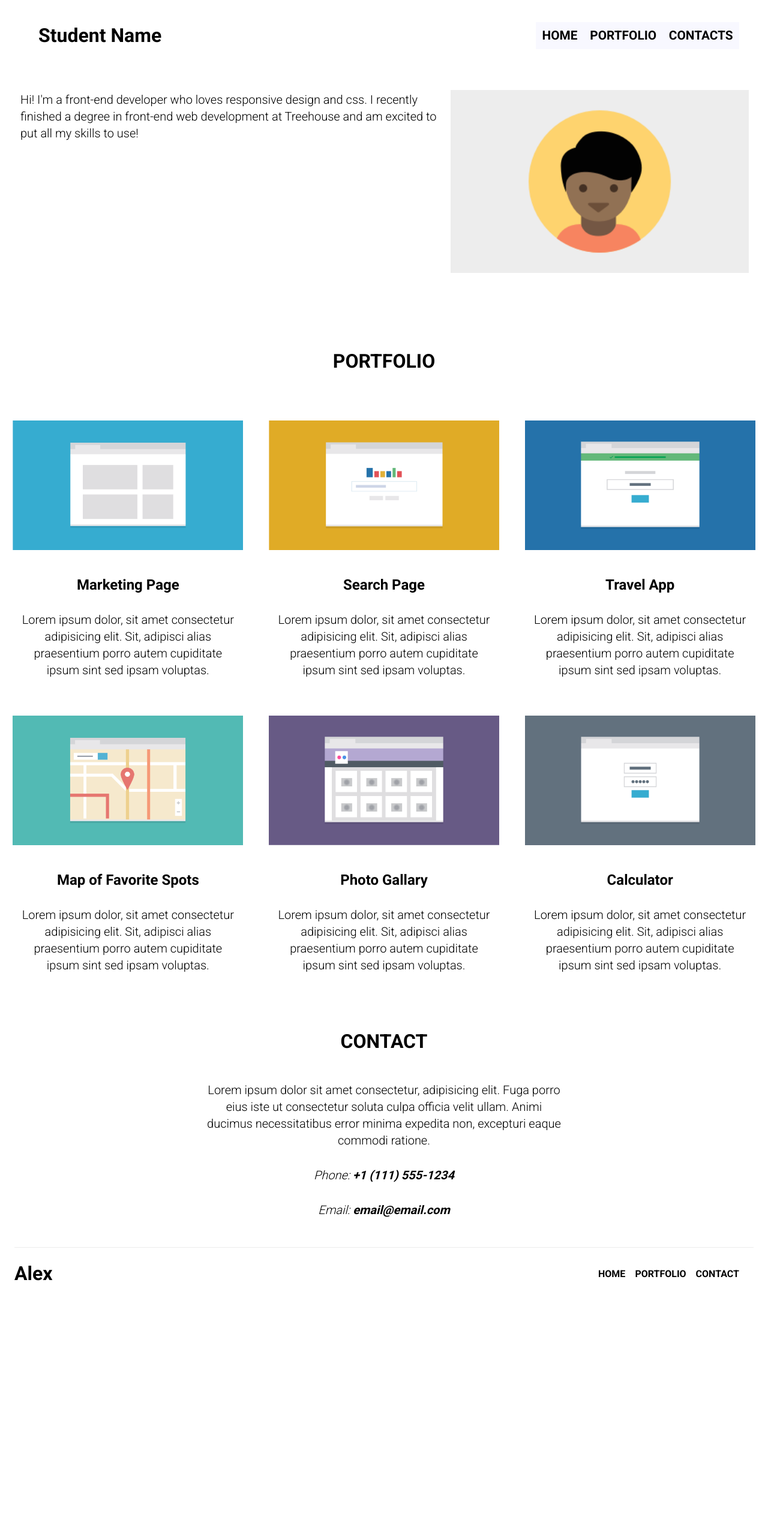
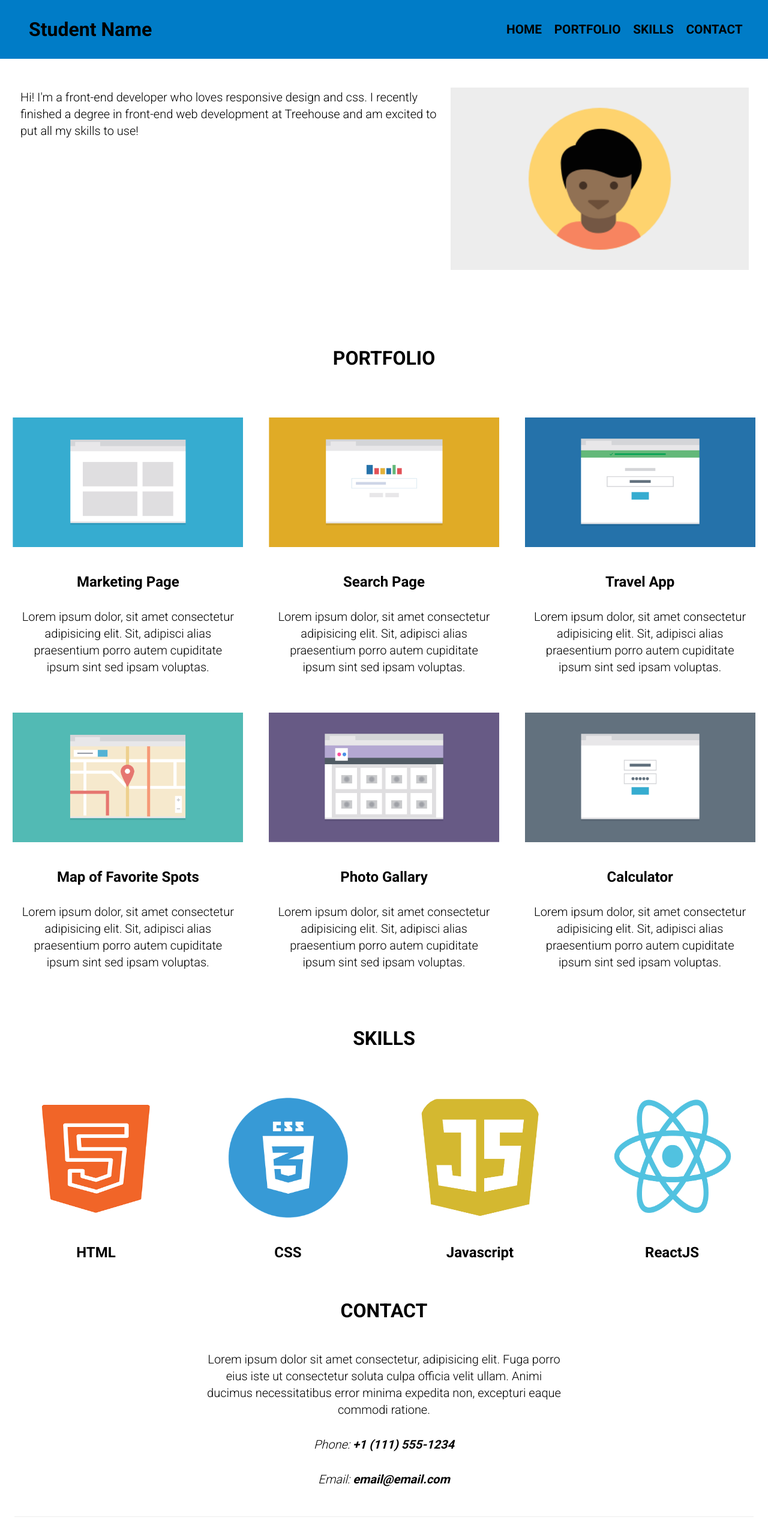
Before and after one commit to tuckcity/techdegree-project-2, a plain HTML site: page index.html in a window 1280 px wide. Shown: the top 2559 px of the page at 60% size. Before the commit the page ends 2182 px from the top, so only its background shows below. Drawn offline with Linux system fonts and the light colour scheme.

Commit message:
added skills section, colored nav bar, and button hover effects

```diff
--- a/css/styles.css
+++ b/css/styles.css
@@ -4,139 +4,270 @@
     padding: 0;
 }
 
-/* debug border */
-/* .main-header,
-.main-nav,
-.main-nav li,
-.footer,
-.portfolio,
-.contacts {
-    border: 1px solid red;
-} */
+body {
+    max-width: 1300px;
+    margin: auto;
+    font-family: 'Roboto', sans-serif;
+}
+
+/* Image scaling and text centering */
+img {
+    max-width: 90%;
+    min-width: 25%;
+    display: block;
+    margin: 2em auto;
+}
+
+p {
+    text-align: center;
+    margin: 1.5em auto;
+    line-height: 1.4;
+    max-width: 85%;
+    font-size: 1.25em;
+    font-weight: 300;
+}
 
 /* NAVBAR */
-/* .main-header,
-.main-nav,
-.bio {
-    display: flex;
-    flex-direction: column;
-    align-items: center;
-    text-align: center;
-} */
-
 .main-header {
-    width: 320px;
     margin: auto;
+    padding: 1em;
+    background-color: #007CC7;
 }
 
-.name,
-.main-nav li,
+.name {
+    text-align: center;
+    font-size: 2em;
+    padding-bottom: .5em;
+    margin: auto;
+    border-bottom: solid 1px rgb(26, 26, 26, .5);
+}
+
+.main-nav {
+    margin:auto;
+}
+
+.main-nav ul {
+    list-style-type: none;
+    margin: auto;
+    padding: 0;
+}
+
+.button {
+    display: block;
+    padding: .5em;
+    margin: .5em auto;
+    color: black;
+    background-color: #007CC7;
+    max-width: 50%;
+    font-size: 1.3em;
+    font-weight: bold;
+    text-decoration: none;
+    text-align: center;
+    text-transform: uppercase;
+}
+.button:hover {
+    background-color: #4DA8DA;
+    border-radius: 1em;
+    transition: .5s;
+}
+
 .bio {
-    padding: 10px 15px;
-    margin: 10px;
+    margin-top: 1em;
+}
+
+.bio-image {
+    max-width: 70%;
+    margin-top: 0;
+}
+
+/* PORTFOLIO */
+
+.portfolio h1 {
+    margin: 2em auto 1.5em;
+    text-align: center;
+    text-transform: uppercase;
+}
+
+.project h2 {
+    margin: auto;
+    padding: .5em;
+    padding-bottom: 0;
     text-align: center;
 }
 
-ul {
-    list-style-type: none;
-}
+/* SKILLS */
 
-.button {
-    background-color:white;
-    color: black;
-    padding: 10px 15px;
-    text-decoration: none;
+.skills h1 {
+    margin: 2em auto 1.5em;
+    text-align: center;
     text-transform: uppercase;
 }
 
-/* .bio {
+.skills h2 {
     margin: auto;
-} */
-
-.bio-image {
-    width: 280px;
-    margin: 2em 0 2em 0;
+    padding: .5em;
+    padding-bottom: 0;
+    text-align: center;
+}
+.skills-image {
+    width: 200px;
+    height: 200px;
+    border-radius: 20%;
 }
 
-/* PORTFOLIO */
-/* .portfolio,
-.project {
-    display: flex;
-    flex-direction: column;
-    align-items: center;
-    text-align: center;
-    flex-wrap: wrap;
-} */
-
-.portfolio {
-    margin: auto;
-}
-
-.portfolio h1 {
-    margin: 1em;
-}
-
-.project-image {
-    width: 300px;
-    margin: .5em;
-}
-
-.project h2 {
-    padding: 1em 0 0 0;
-}
-
-.project p {
-    margin: 1em;
-    padding-bottom: 1em;
-}
 
 /* CONTACTS */
+
 .contact {
-    display: flex;
-    flex-direction: column;
-    align-items: center;
-    text-align: center;
-    width: 320px;
+    max-width: 700px;
     margin: auto;
 }
 
 .contact h1 {
-    margin: 1em;
+    margin: 2em auto 1.5em;
+    text-align: center;
+    text-transform: uppercase;
 }
 
-.contact-address {
-    padding: 1em;
-    margin: 1em;
+/* FOOTER */
+.footer {
+    display: flex;
+    justify-content: space-between;
+    align-items: center;
+    margin: 3em 1.5em 1em;
+    padding: 1.5em 0;
+    border-top: 1px solid rgba(220,220,220,.5);
+}
+.footer-name {
+    font-size: 1em;
+}
+.btn-footer {
+    text-decoration: none;
+    text-transform: uppercase;
+    color: black;
+    font-weight: bold;
 }
 
-.contact-address p {
-    padding: 1em;
-    margin-top: 0;
-    margin-bottom: 0;
+.footer-nav ul li {
+    padding: .5em;
 }
 
+.footer-nav ul {
+    display: flex;
+    list-style: none;
+}
+
+.hide-small {
+    display: none;
+}
+
+/* ------------ MEDIA QUERIES ------------------------- */
+
+@media (min-width: 768px) {
+
+/* HEADER */
+      header,
+      .main-header,
+      .bio,
+      .main-nav ul {
+          display: flex;
+      }
+      .main-nav ul{
+          justify-content: space-around;
+      }
+      .main-header {
+          margin: 0;
+      }
+      .name {
+          margin: auto 3em;
+      }
+      .button {
+          max-width: none;
+      }
+
+      .bio {
+          padding: 1.5em;
+          flex-direction: row-reverse;
+          justify-content: space-between;
+          align-items: flex-start;
+      }
+
+      .bio img {
+          padding: .5em;
+          flex: 1 25%;
+      }
+      .bio p {
+          margin: 0;
+          text-align: left;
+          padding: .5em;
+          flex: 2 25%;
+      }
+
+      header,
+      .main-header {
+          flex-direction: column;
+      }
+
+/* PORTFOLIO */
+      .project-wrapper {
+          display: flex;
+          flex-wrap: wrap;
+          justify-content: space-between;
+      }
+      .project {
+          flex: 50%;
+      }
+      .skills-wrapper {
+          display: flex;
+          flex-wrap: wrap;
+          justify-content: space-between;
+      }
+      .skill {
+          flex: 50%;
+      }
 
 /* FOOTER */
-.footer,
-.footer-nav {
-    display: flex;
-    align-items: center;
-    justify-content: space-between;
-}
+      .footer-name {
+          font-size: 1.5em;
+      }
+      .hide-small {
+          display: block;
+      }
+      .hide-big {
+          display: none;
+      }
 
-.footer {
-    width: 320px;
-    margin: auto;
-}
+  }
+
+  @media (min-width: 1024px) {
+
+/* HEADER */
+        .main-header {
+            flex-direction: row;
+            justify-content: space-between;
+            margin: 0;
+        }
+        .name {
+            margin: auto 1em;
+            border: none;
+            padding: 0;
+        }
+        .main-nav {
+            margin: auto 1em;
+        }
+
+/* PORTFOLIO */
+        .project-wrapper {
+            display: flex;
+            flex-wrap: wrap;
+            justify-content: space-between;
+        }
+        .project {
+            flex: 33%;
+        }
+        .skill {
+            flex: 25%;
+        }
 
 
-/* Media Queries */
-
-@media (min-width: 768px) {
-    .portfolio,
-    .project {
-    flex-wrap: wrap;
-}
-
-
-}
+  }
--- a/css/styles1.css
+++ /dev/null
@@ -1,213 +0,0 @@
-* {
-    box-sizing: border-box;
-    margin: 0;
-    padding: 0;
-}
-
-body {
-    max-width: 1300px;
-    margin: auto;
-    font-family: 'Roboto', sans-serif;
-}
-
-/* Image scaling and text centering */
-img {
-    max-width: 90%;
-    min-width: 25%;
-    display: block;
-    margin: 2em auto;
-}
-
-p {
-    text-align: center;
-    margin: 1.5em auto;
-    line-height: 1.4;
-    max-width: 85%;
-    font-size: 1.25em;
-    font-weight: 300;
-}
-
-/* NAVBAR */
-.main-header {
-    margin: auto;
-    padding: 1em;
-}
-
-.name {
-    text-align: center;
-    font-size: 2em;
-    margin: auto;
-}
-
-.main-nav {
-    margin:auto;
-}
-
-.main-nav ul {
-    list-style-type: none;
-    margin: auto;
-    padding: 0;
-}
-
-.button {
-    display: block;
-    padding: .5em;
-    margin: 1em auto;
-    color: black;
-    background-color: ghostwhite;
-    max-width: 50%;
-    font-size: 1.3em;
-    font-weight: bold;
-    text-decoration: none;
-    text-align: center;
-    text-transform: uppercase;
-}
-
-.bio-image {
-    max-width: 70%;
-    margin-top: 0;
-}
-
-/* PORTFOLIO */
-
-.portfolio h1 {
-    margin: 2em auto 1.5em;
-    text-align: center;
-    text-transform: uppercase;
-}
-
-.project h2 {
-    margin: auto;
-    padding: .5em;
-    padding-bottom: 0;
-    text-align: center;
-}
-
-/* CONTACTS */
-
-.contact {
-    max-width: 700px;
-    margin: auto;
-}
-
-.contact h1 {
-    margin: 2em auto 1.5em;
-    text-align: center;
-    text-transform: uppercase;
-}
-
-/* FOOTER */
-.footer {
-    display: flex;
-    justify-content: space-between;
-    align-items: center;
-    margin: 3em 1.5em 1em;
-    padding: 1.5em 0;
-    border-top: 1px solid rgba(220,220,220,.5);
-}
-
-.btn-footer {
-    text-decoration: none;
-    text-transform: uppercase;
-    color: black;
-    font-weight: bold;
-}
-
-.footer-nav ul li {
-    padding: .5em;
-}
-
-.footer-nav ul {
-    display: flex;
-    list-style: none;
-}
-
-.hide-small {
-    display: none;
-}
-
-
-  /* MEDIA */
-
-  @media (min-width: 768px) {
-
-/* HEADER */
-      header,
-      .main-header,
-      .bio,
-      .main-nav ul {
-          display: flex;
-      }
-
-      .button {
-          max-width: none;
-      }
-
-      .bio {
-          padding: 1.5em;
-          flex-direction: row-reverse;
-          justify-content: space-between;
-          align-items: flex-start;
-      }
-
-      .bio img {
-          padding: .5em;
-          flex: 1 25%;
-      }
-      .bio p {
-          margin: 0;
-          text-align: left;
-          padding: .5em;
-          flex: 2 25%;
-      }
-
-      header,
-      .main-header {
-          flex-direction: column;
-      }
-
-/* PORTFOLIO */
-      .project-wrapper {
-          display: flex;
-          flex-wrap: wrap;
-          justify-content: space-between;
-      }
-      .project {
-          flex: 50%;
-      }
-      .hide-small {
-          display: block;
-      }
-      .hide-big {
-          display: none;
-      }
-
-  }
-
-
-  @media (min-width: 1024px) {
-
-/* HEADER */
-        .main-header {
-            flex-direction: row;
-            justify-content: space-between;
-            margin: 0 1em;
-        }
-        .name {
-            margin: auto 1em;
-        }
-        .main-nav {
-            margin: auto 1em;
-        }
-
-/* PORTFOLIO */
-        .project-wrapper {
-            display: flex;
-            flex-wrap: wrap;
-            justify-content: space-between;
-}
-        .project {
-            flex: 33%;
-}
-
-  }
--- a/index.html
+++ b/index.html
@@ -4,7 +4,7 @@
     <meta charset="UTF-8">
     <meta http-equiv="X-UA-Compatible" content="IE=edge">
     <meta name="viewport" content="width=device-width, initial-scale=1.0">
-    <link rel="stylesheet" href="css/styles1.css">
+    <link rel="stylesheet" href="css/styles.css">
     <link rel="preconnect" href="https://fonts.googleapis.com">
     <link rel="preconnect" href="https://fonts.gstatic.com" crossorigin>
     <link href="https://fonts.googleapis.com/css2?family=Roboto:wght@300;400;700&display=swap" rel="stylesheet">
@@ -18,9 +18,10 @@
             <h1 class="name">Student Name</h1>
             <nav class="main-nav">
                 <ul>
-                    <li><a href="#" class="button">Home</a></li>
-                    <li><a href="#" class="button">Portfolio</a></li>
-                    <li><a href="#" class="button">Contacts</a></li>
+                    <li><a href="#top" class="button">Home</a></li>
+                    <li><a href="#portfolio" class="button">Portfolio</a></li>
+                    <li><a href="#skills" class="button">Skills</a></li>
+                    <li><a href="#contact" class="button">Contact</a></li>
                 </ul>
             </nav>
         </div>
@@ -31,48 +32,68 @@
     </header>
     <main>
 <!-- PORTFOLIO -->
-        <div class="portfolio">
+        <div id="portfolio" class="portfolio">
             <h1>Portfolio</h1>
-
             <div class="project-wrapper">
-
                 <div class="project project-1">
-                <img src="images/portfolio-1.png" alt="" class="project-image">
+                    <img src="images/portfolio-1.png" alt="A picture of portfolio 1" class="project-image">
                     <h2>Marketing Page</h2>
                     <p>Lorem ipsum dolor, sit amet consectetur adipisicing elit. Sit, adipisci alias praesentium porro autem cupiditate ipsum sint sed ipsam voluptas.</p>
                 </div>
                 <div class="project project-2">
-                <img src="images/portfolio-2.png" alt="" class="project-image">
+                    <img src="images/portfolio-2.png" alt="A picture of portfolio 2" class="project-image">
                     <h2>Search Page</h2>
                     <p>Lorem ipsum dolor, sit amet consectetur adipisicing elit. Sit, adipisci alias praesentium porro autem cupiditate ipsum sint sed ipsam voluptas.</p>
                 </div>
                 <div class="project project-3">
-                <img src="images/portfolio-3.png" alt="" class="project-image">
+                    <img src="images/portfolio-3.png" alt="A picture of portfolio 3" class="project-image">
                     <h2>Travel App</h2>
                     <p>Lorem ipsum dolor, sit amet consectetur adipisicing elit. Sit, adipisci alias praesentium porro autem cupiditate ipsum sint sed ipsam voluptas.</p>
                 </div>
                 <div class="project project-4">
-                <img src="images/portfolio-4.png" alt="" class="project-image">
+                    <img src="images/portfolio-4.png" alt="A picture of portfolio 4" class="project-image">
                     <h2>Map of Favorite Spots</h2>
                     <p>Lorem ipsum dolor, sit amet consectetur adipisicing elit. Sit, adipisci alias praesentium porro autem cupiditate ipsum sint sed ipsam voluptas.</p>
                 </div>
                 <div class="project project-5">
-                <img src="images/portfolio-5.png" alt="" class="project-image">
+                    <img src="images/portfolio-5.png" alt="A picture of portfolio 5" class="project-image">
                     <h2>Photo Gallary</h2>
                     <p>Lorem ipsum dolor, sit amet consectetur adipisicing elit. Sit, adipisci alias praesentium porro autem cupiditate ipsum sint sed ipsam voluptas.</p>
                 </div>
                 <div class="project project-6">
-                <img src="images/portfolio-6.png" alt="" class="project-image">
+                    <img src="images/portfolio-6.png" alt="A picture of portfolio 6" class="project-image">
                     <h2>Calculator</h2>
                     <p>Lorem ipsum dolor, sit amet consectetur adipisicing elit. Sit, adipisci alias praesentium porro autem cupiditate ipsum sint sed ipsam voluptas.</p>
                 </div>
             </div>
+        </div>
+<!-- SKILLS -->
+
+<div id="skills" class="skills">
+    <h1>Skills</h1>
+    <div class="skills-wrapper">
+        <div class="skill skill-1">
+            <img src="images/html.png" alt="A HTML Logo" class="skills-image">
+            <h2>HTML</h2>
+        </div>
+        <div class="skill skill-1">
+            <img src="images/css.png" alt="A CSS Logo" class="skills-image">
+            <h2>CSS</h2>
+        </div>
+        <div class="skill skill-1">
+            <img src="images/javascript.png" alt="A Javascript Logo" class="skills-image">
+            <h2>Javascript</h2>
+        </div>
+        <div class="skill skill-1">
+            <img src="images/react.png" alt="A React Logo" class="skills-image">
+            <h2>ReactJS</h2>
+        </div>
+    </div>
+</div>
 
 
-        </div>
-
-<!-- CONTACTS -->
-        <div class="contact">
+<!-- CONTACT -->
+        <div id="contact" class="contact">
             <h1>Contact</h1>
             <p>Lorem ipsum dolor sit amet consectetur, adipisicing elit. Fuga porro eius iste ut consectetur soluta culpa officia velit ullam. Animi ducimus necessitatibus error minima expedita non, excepturi eaque commodi ratione.
             </p>
@@ -86,13 +107,14 @@
 <!-- FOOTER -->
     <footer>
         <div class="footer">
-            <h1 class="footer-name">Alex</h1>
+            <h1 class="footer-name">Student Name</h1>
             <nav class="footer-nav">
                 <ul>
-                    <li><a href="#" class="hide-small btn-footer">Home</a></li>
-                    <li><a href="#" class="hide-small btn-footer">Portfolio</a></li>
-                    <li><a href="#" class="hide-small btn-footer">Contact</a></li>
-                    <li><a href="#" class="hide-big btn-footer">Back to Top</a></li>
+                    <li><a href="#top" class="hide-small btn-footer">Home</a></li>
+                    <li><a href="#portfolio" class="hide-small btn-footer">Portfolio</a></li>
+                    <li><a href="#skills" class="hide-small btn-footer">Skills</a></li>
+                    <li><a href="#contact" class="hide-small btn-footer">Contact</a></li>
+                    <li><a href="#top" class="hide-big btn-footer">Back to Top</a></li>
                 </ul>
             </nav>
         </div>
```
Also changed, not shown: images/css.png (added), images/html.png (added), images/javascript.png (added), images/react.png (added). Lines whose indentation alone changed are shown as unchanged.
